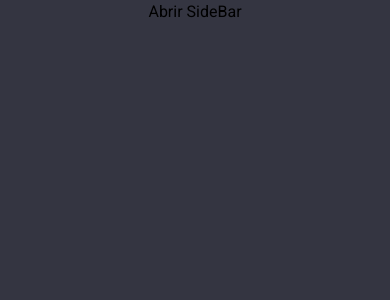
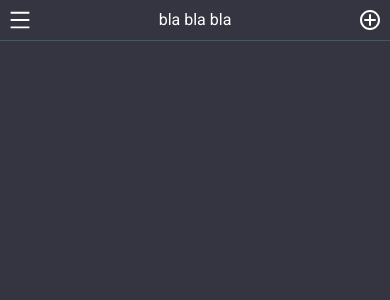
Before and after one commit to raphaelslima/devGPT, a Next.js app: page / in a window 390 px wide. Shown: the top 300 px of the page. Built offline with nearby package versions, Linux system fonts and the light colour scheme.

Commit message:
feat: add header

```diff
--- a/src/app/page.tsx
+++ b/src/app/page.tsx
@@ -1,15 +1,17 @@
 'use client'
 
+import { useState } from "react";
+
+//Components
+import Header from "@/components/Header";
 import Sidebar from "@/components/Sidebar";
-import { useState } from "react";
 
 export default function Home() {
 
   const [sidebarOpened, setSidebarOpened] = useState(false)
 
-  const closeSidebar = () => {
-    setSidebarOpened(false)
-  }
+  const closeSidebar = () => setSidebarOpened(false)
+  const openSidebar = () => setSidebarOpened(true)
 
   const handleClearConversation = () => {
 
@@ -31,7 +33,11 @@
       </Sidebar>
 
       <section className="flex flex-col w-full">
-        <button onClick={() => setSidebarOpened(true)} >Abrir SideBar</button>
+        <Header
+          openSidebarClick={openSidebar}
+          title={`bla bla bla`}
+          newChatClick={handleNewChat}
+        />
       </section>
 
     </main>
--- /dev/null
+++ b/src/components/Header.tsx
@@ -0,0 +1,29 @@
+// Icons
+import IconAdd from "./icons/IconAdd";
+import IconMenu from "./icons/IconMenu";
+
+//Types
+type Props = {
+    openSidebarClick: () => void;
+    title: string;
+    newChatClick: () => void;
+}
+
+const Header = ({title, openSidebarClick,  newChatClick}: Props) => {
+    return (
+        <header className="flex justify-between items-center w-full border-b border-b-gray-600 p-2 text-white md:hidden">
+
+            <div onClick={openSidebarClick}>
+                <IconMenu width={24} height={24}/>
+            </div>
+
+            <div className="mx-2 truncate">{title}</div>
+
+            <div onClick={newChatClick}>
+                <IconAdd width={24} height={24}/>
+            </div>
+        </header>
+    )
+}
+
+export default Header;
--- /dev/null
+++ b/src/components/icons/IconMenu.tsx
@@ -0,0 +1,18 @@
+// icon:menu | Ant Design Icons https://ant.design/components/icon/ | Ant Design
+import * as React from "react";
+
+function IconMenu(props: React.SVGProps<SVGSVGElement>) {
+  return (
+    <svg
+      viewBox="0 0 1024 1024"
+      fill="currentColor"
+      height="1em"
+      width="1em"
+      {...props}
+    >
+      <path d="M904 160H120c-4.4 0-8 3.6-8 8v64c0 4.4 3.6 8 8 8h784c4.4 0 8-3.6 8-8v-64c0-4.4-3.6-8-8-8zm0 624H120c-4.4 0-8 3.6-8 8v64c0 4.4 3.6 8 8 8h784c4.4 0 8-3.6 8-8v-64c0-4.4-3.6-8-8-8zm0-312H120c-4.4 0-8 3.6-8 8v64c0 4.4 3.6 8 8 8h784c4.4 0 8-3.6 8-8v-64c0-4.4-3.6-8-8-8z" />
+    </svg>
+  );
+}
+
+export default IconMenu;
```
